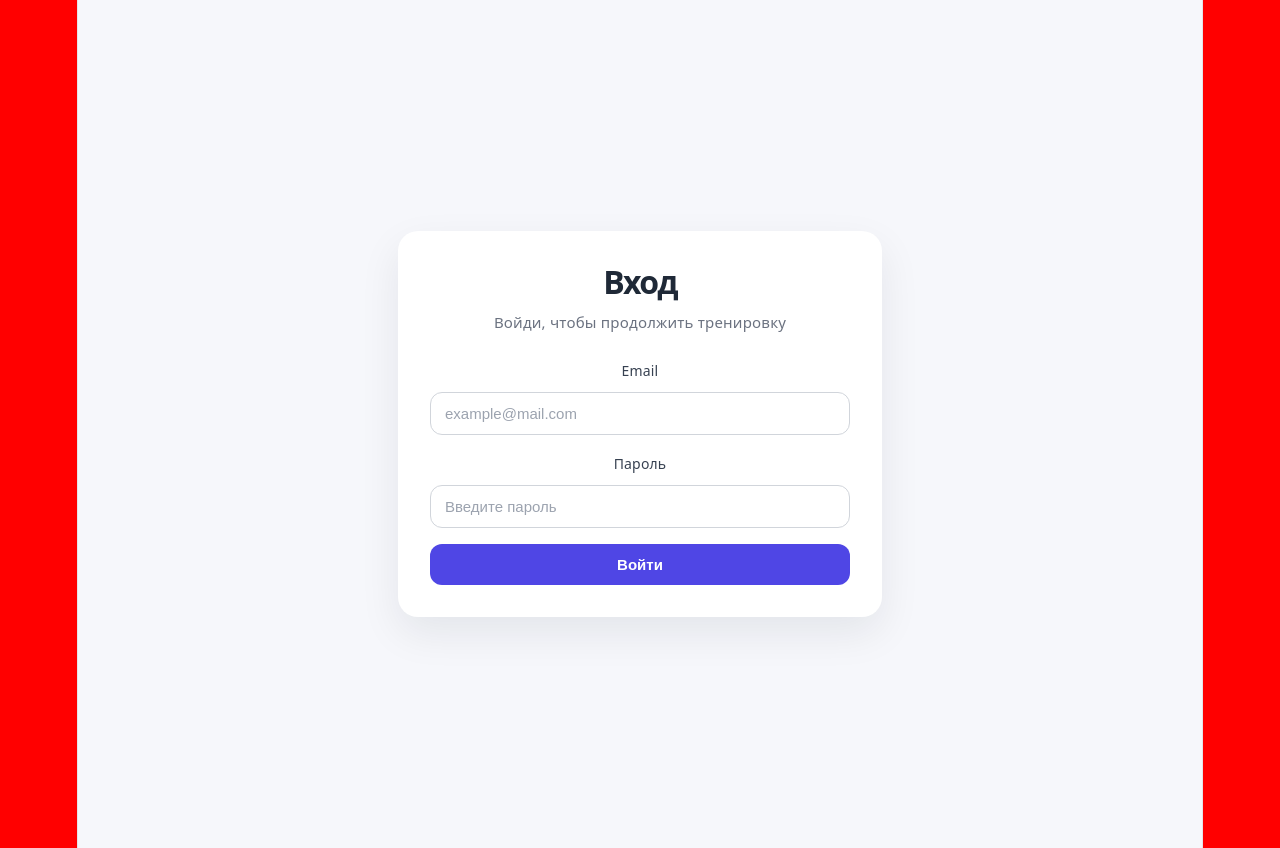
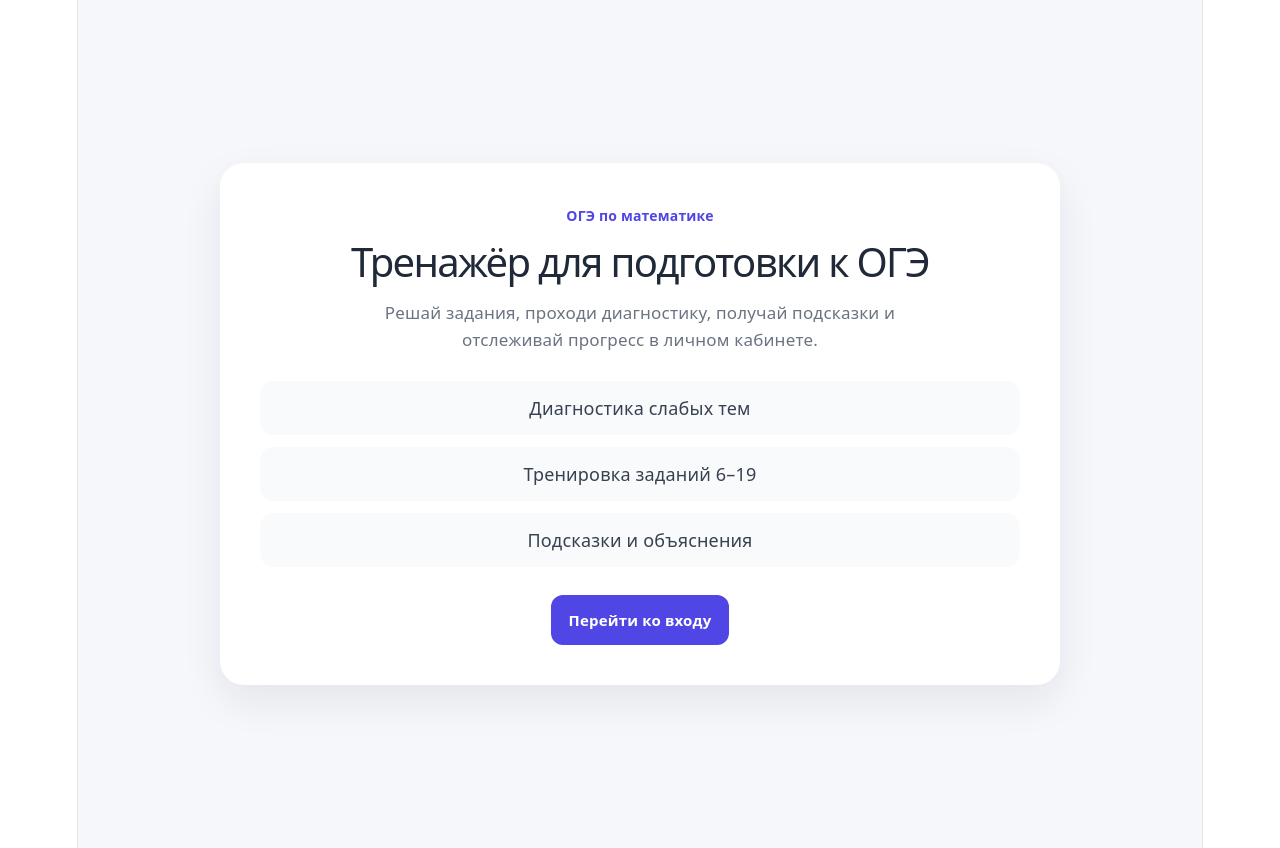
Before and after one commit to oge-math-trainer/oge-frontend, a React (Vite) app: page / in a window 1280 px wide. Before the commit this address led to /login. Built offline with nearby package versions, Linux system fonts and the light colour scheme.

Commit message:
feat: add homepage and update user flow

```diff
--- a/src/App.tsx
+++ b/src/App.tsx
@@ -5,7 +5,7 @@ import { DashboardPage } from './pages/DashboardPage';
 import TasksPage from './pages/TasksPage';
 import { DiagnosticPage } from './pages/DiagnosticPage';
 import { ResultPage } from './pages/ResultPage';
-import { ProfilePage } from './pages/ProfilePage'; // ← ДОБАВЛЕНО
+import { HomePage } from "./pages/HomePage";
 
 export default function App() {
   const [isLoggedIn, setIsLoggedIn] = useState(false);
@@ -16,10 +16,13 @@ export default function App() {
         <Route path="/login" element={<LoginPage onLoginSuccess={() => setIsLoggedIn(true)} />} />
         <Route path="/dashboard" element={isLoggedIn ? <DashboardPage onLogout={() => setIsLoggedIn(false)} /> : <Navigate to="/login" replace />} />
         <Route path="/tasks" element={isLoggedIn ? <TasksPage /> : <Navigate to="/login" replace />} />
-        <Route path="/diagnostic" element={isLoggedIn ? <DiagnosticPage /> : <Navigate to="/login" replace />} />
-        <Route path="/result" element={isLoggedIn ? <ResultPage /> : <Navigate to="/login" replace />} />
-        <Route path="/profile" element={isLoggedIn ? <ProfilePage /> : <Navigate to="/login" replace />} /> {/* ← ДОБАВЛЕНО */}
-        <Route path="/" element={<Navigate to={isLoggedIn ? "/dashboard" : "/login"} replace />} />
+        <Route path="/diagnostic" element={isLoggedIn ? <DiagnosticPage onFinish={() => {}} /> : <Navigate to="/login" replace />} />
+        <Route path="/result" element={isLoggedIn ? <ResultPage
+  answers={[]}
+  onRestart={() => {}}
+/> : <Navigate to="/login" replace />} />
+        <Route path="/" element={<HomePage />} />
+
       </Routes>
     </Router>
   );
--- /dev/null
+++ b/src/pages/HomePage.css
@@ -0,0 +1,98 @@
+.home-page {
+  min-height: 100vh;
+  display: flex;
+  align-items: center;
+  justify-content: center;
+  padding: 24px;
+  background: #f6f7fb;
+  color: #1f2937;
+}
+
+.home-card {
+  width: 100%;
+  max-width: 760px;
+  padding: 40px;
+  border-radius: 24px;
+  background: #ffffff;
+  box-shadow: 0 16px 40px rgba(15, 23, 42, 0.08);
+  text-align: center;
+}
+
+.home-label {
+  margin: 0 0 10px;
+  color: #4f46e5;
+  font-size: 14px;
+  font-weight: 700;
+}
+
+.home-card h1 {
+  margin: 0 auto 14px;
+  max-width: 620px;
+  color: #1f2937;
+  font-size: 40px;
+  line-height: 1.15;
+  text-align: center;
+}
+
+.home-subtitle {
+  margin: 0 auto 28px;
+  max-width: 560px;
+  color: #6b7280;
+  font-size: 17px;
+  line-height: 1.6;
+  text-align: center;
+}
+
+.home-features {
+  display: grid;
+  gap: 12px;
+  margin-bottom: 28px;
+}
+
+.home-features div {
+  padding: 14px 16px;
+  border-radius: 14px;
+  background: #f9fafb;
+  color: #374151;
+}
+
+.home-button {
+  display: inline-flex;
+  justify-content: center;
+  padding: 12px 18px;
+  border-radius: 12px;
+  background: #4f46e5;
+  color: #ffffff;
+  font-size: 15px;
+  font-weight: 600;
+  text-decoration: none;
+}
+
+.home-button:hover {
+  opacity: 0.95;
+}
+
+@media (max-width: 520px) {
+  .home-card {
+    padding: 28px;
+  }
+
+  .home-card h1 {
+    font-size: 32px;
+  }
+}
+@media (max-width: 720px) {
+  .home-card h1 {
+    font-size: 32px;
+  }
+}
+
+@media (max-width: 520px) {
+  .home-card {
+    padding: 28px;
+  }
+
+  .home-card h1 {
+    font-size: 28px;
+  }
+}
--- /dev/null
+++ b/src/pages/HomePage.tsx
@@ -0,0 +1,29 @@
+import { Link } from "react-router-dom";
+import "./HomePage.css";
+
+export function HomePage() {
+  return (
+    <main className="home-page">
+      <section className="home-card">
+        <p className="home-label">ОГЭ по математике</p>
+
+        <h1>Тренажёр для подготовки к ОГЭ</h1>
+
+        <p className="home-subtitle">
+          Решай задания, проходи диагностику, получай подсказки и отслеживай
+          прогресс в личном кабинете.
+        </p>
+
+        <div className="home-features">
+          <div>Диагностика слабых тем</div>
+          <div>Тренировка заданий 6–19</div>
+          <div>Подсказки и объяснения</div>
+        </div>
+
+        <Link className="home-button" to="/login">
+          Перейти ко входу
+        </Link>
+      </section>
+    </main>
+  );
+}
```
